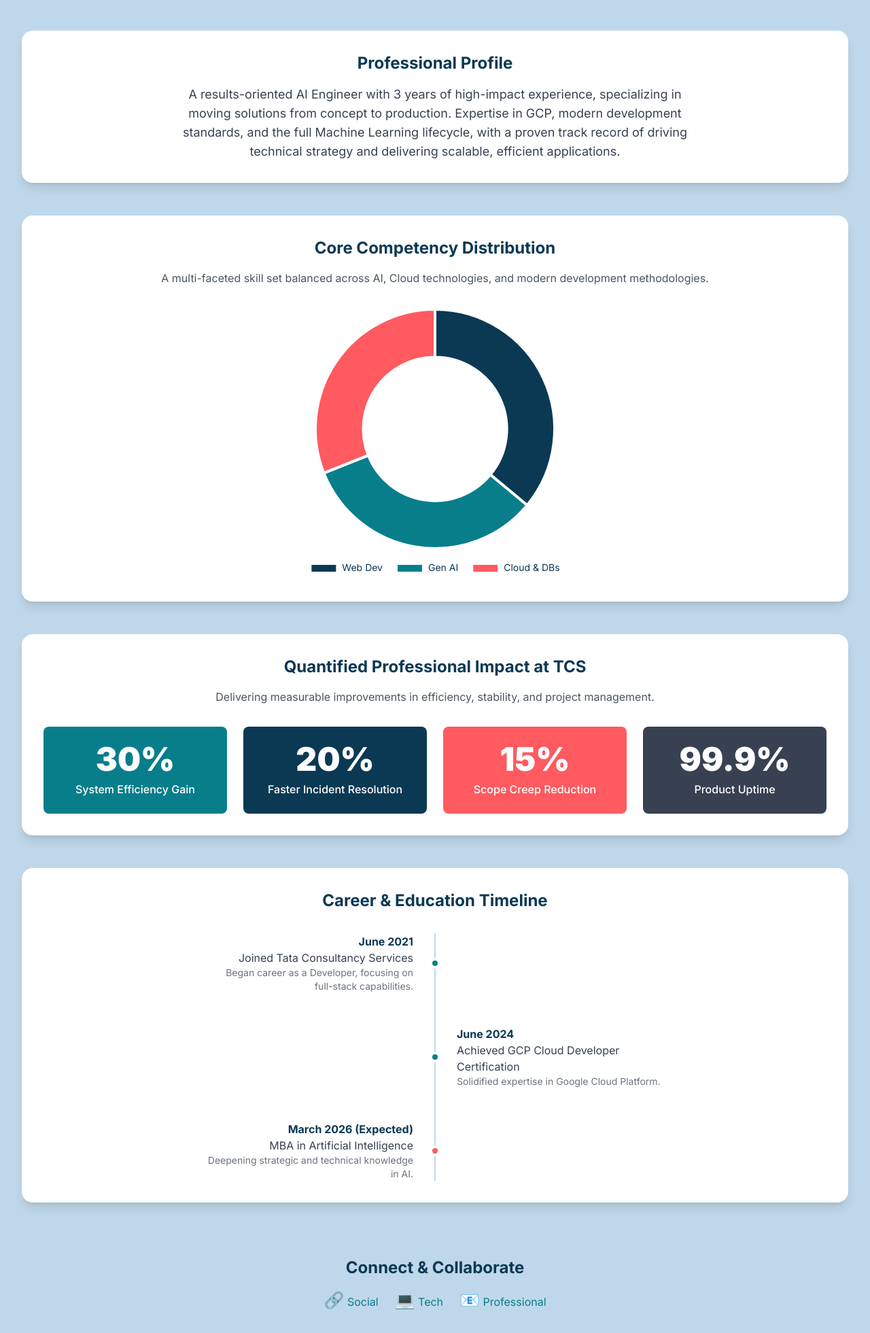
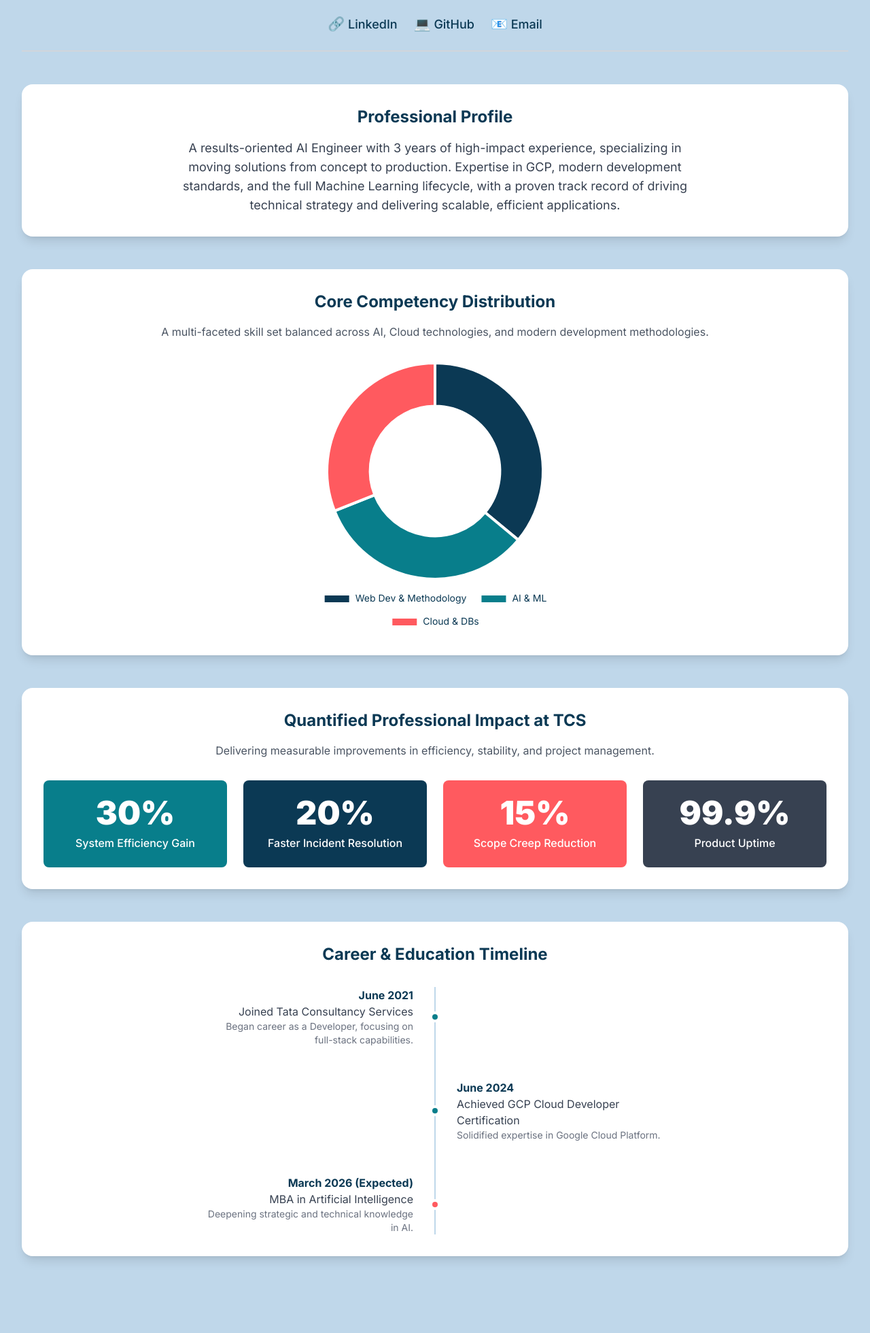
Before and after one commit to sazzycooltehc/portfolio_cv, a plain HTML site: page index.html in a window 1280 px wide. Shown: the part 135-2096 px from the top of the page at 68% size. After the commit the page ends 2015 px from the top, so only its background shows below. Drawn offline with nearby package versions, Linux system fonts and the light colour scheme.

Commit message:
Update index.html - ui

```diff
--- a/index.html
+++ b/index.html
@@ -3,7 +3,7 @@
 <head>
     <meta charset="UTF-8">
     <meta name="viewport" content="width=device-width, initial-scale=1.0">
-    <title>Aravind Subramanian S | Portfolio</title>
+    <title>Interactive Resume - Aravind Subramanian S</title>
     <script src="https://cdn.tailwindcss.com"></script>
     <script src="https://cdn.jsdelivr.net/npm/chart.js"></script>
     <link rel="preconnect" href="https://fonts.googleapis.com">
@@ -42,6 +42,18 @@
         <header class="text-center mb-12">
             <h1 class="text-4xl md:text-6xl font-black text-[#0B3954]">Aravind Subramanian S</h1>
             <p class="text-xl md:text-2xl font-semibold text-[#087E8B] mt-2">AI Engineer & Full-Stack Developer</p>
+            <!-- MOVED CONTACT LINKS TO TOP -->
+             <div class="flex justify-center items-center space-x-6 mt-4 md:mt-6 pb-6 border-b-2 border-gray-300">
+                <a href="https://linkedin.com/in/saravindsubbu" target="_blank" class="text-[#0B3954] hover:text-[#087E8B] transition-colors text-lg font-medium">
+                   <span class="text-xl">&#128279;</span> LinkedIn
+                </a>
+                 <a href="https://github.com/sazzycooltehc/Fullstack_Apps" target="_blank" class="text-[#0B3954] hover:text-[#087E8B] transition-colors text-lg font-medium">
+                   <span class="text-xl">&#128187;</span> GitHub
+                </a>
+                <a href="mailto:aravindsubbu.work@gmail.com" class="text-[#0B3954] hover:text-[#087E8B] transition-colors text-lg font-medium">
+                   <span class="text-xl">&#128231;</span> Email
+                </a>
+            </div>
         </header>
 
         <main class="space-y-12">
@@ -119,20 +131,7 @@
                 </div>
             </section>
 
-            <footer id="contact" class="text-center pt-8">
-                <h2 class="text-2xl font-bold text-[#0B3954] mb-4">Connect & Collaborate</h2>
-                 <div class="flex justify-center items-center space-x-6">
-                    <a href="https://linkedin.com/in/saravindsubbu" target="_blank" class="text-[#087E8B] hover:text-[#FF5A5F] transition-colors">
-                       <span class="text-2xl">&#128279;</span> Social
-                    </a>
-                     <a href="https://github.com/sazzycooltehc/Fullstack_Apps" target="_blank" class="text-[#087E8B] hover:text-[#FF5A5F] transition-colors">
-                       <span class="text-2xl">&#128187;</span> Tech
-                    </a>
-                    <a href="mailto:aravindsubbu.work@gmail.com" class="text-[#087E8B] hover:text-[#FF5A5F] transition-colors">
-                       <span class="text-2xl">&#128231;</span> Professional
-                    </a>
-                </div>
-            </footer>
+            <!-- FOOTER CONTENT (Now just for padding/structure, no contact info) -->
         </main>
 
     </div>
@@ -157,7 +156,8 @@
             new Chart(skillsCtx, {
                 type: 'doughnut',
                 data: {
-                    labels: ['Web Dev', 'Gen AI', 'Cloud & DBs'],
+                    // Shortened labels for better fit in the legend
+                    labels: ['Web Dev & Methodology', 'AI & ML', 'Cloud & DBs'],
                     datasets: [{
                         label: 'Skill Distribution',
                         data: [36, 33, 31],
```
